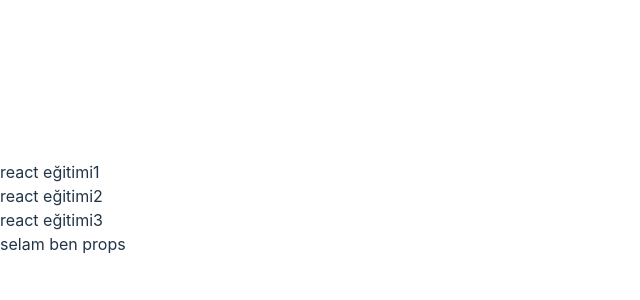
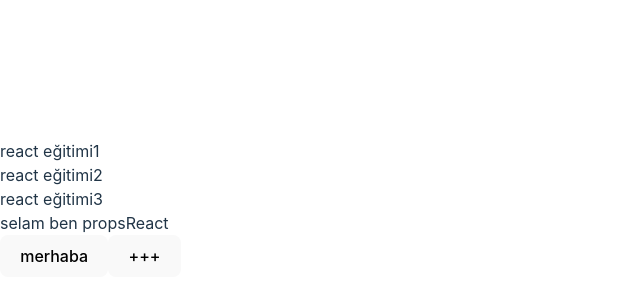
Before and after one commit to emresen20/react-course, a React (Vite) app: page / in a window 1280 px wide. Shown: the part 192-492 px from the top of the page, without its empty margins (0-640 px from the left). Built offline with nearby package versions, Linux system fonts and the light colour scheme.

Commit message:
companent and props learnd

```diff
--- a/src/App.jsx
+++ b/src/App.jsx
@@ -1,9 +1,5 @@
+import Button from "./components/Button"
 import Texts from "./components/Texts"
-import Home from "./pages/Home"
-
-
-
-
 function App() {
 
   return (
@@ -17,7 +13,9 @@
       <div >
         react eğitimi3
       </div>
-      <Texts text={"selam ben props"}/>
+      <Texts text={"selam ben props"} name={"React "} />
+      <Button name={"merhaba"}/>
+      <Button name={"+++"}/>
 
     </>
 
--- /dev/null
+++ b/src/components/Button.jsx
@@ -0,0 +1,11 @@
+import React from 'react'
+
+const Button = ({name}) => {
+  return (
+    <button>
+        {name}
+    </button>
+  )
+}
+
+export default Button
--- a/src/components/Texts.jsx
+++ b/src/components/Texts.jsx
@@ -1,9 +1,10 @@
 import React from 'react'
 
-const Texts = ({text}) => {
+const Texts = ({text,name}) => {
   return (
     <div>
       {text}
+      {name}
     </div>
   )
 }
--- a/src/main.jsx
+++ b/src/main.jsx
@@ -2,10 +2,10 @@
 import ReactDOM from 'react-dom/client'
 import App from './App.jsx'
 import './index.css'
-import Home from './pages/Home.jsx'
+
 
 ReactDOM.createRoot(document.getElementById('root')).render(
   <React.StrictMode>
-    <App />
+    <App/>
   </React.StrictMode>,
 )
```
